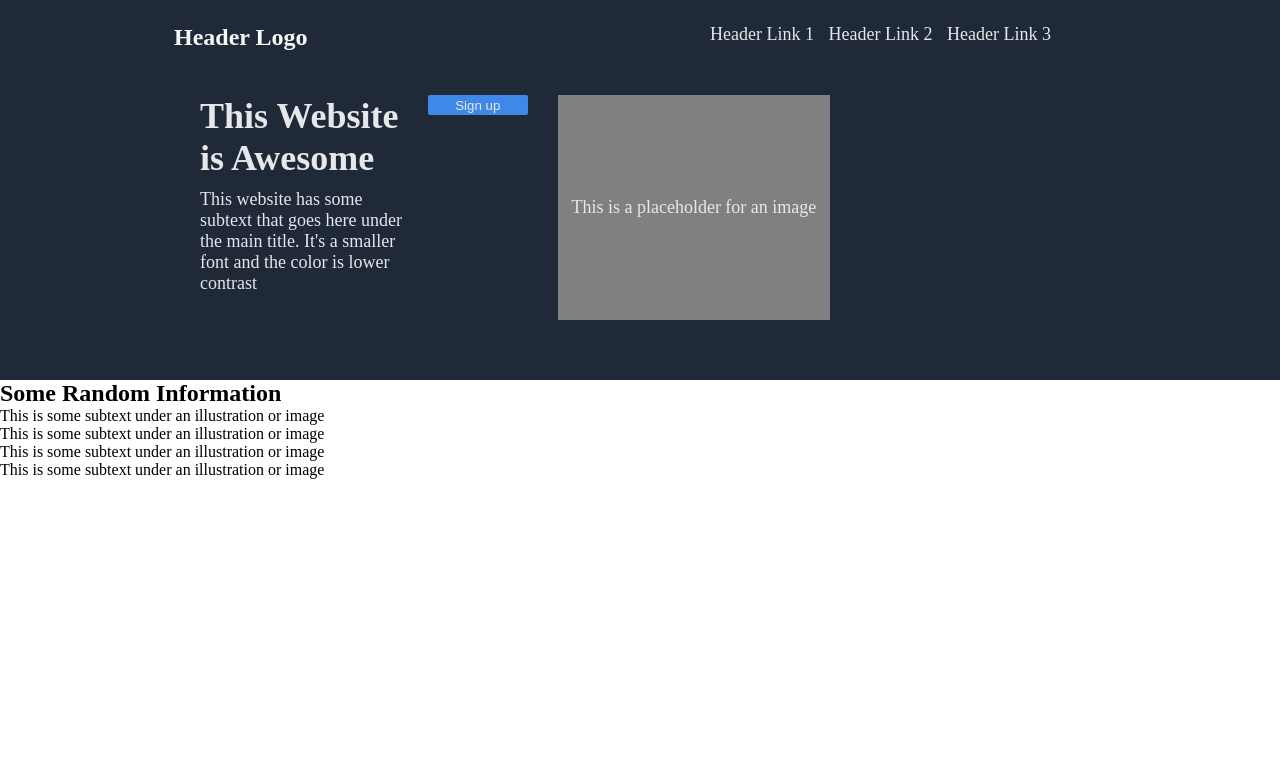
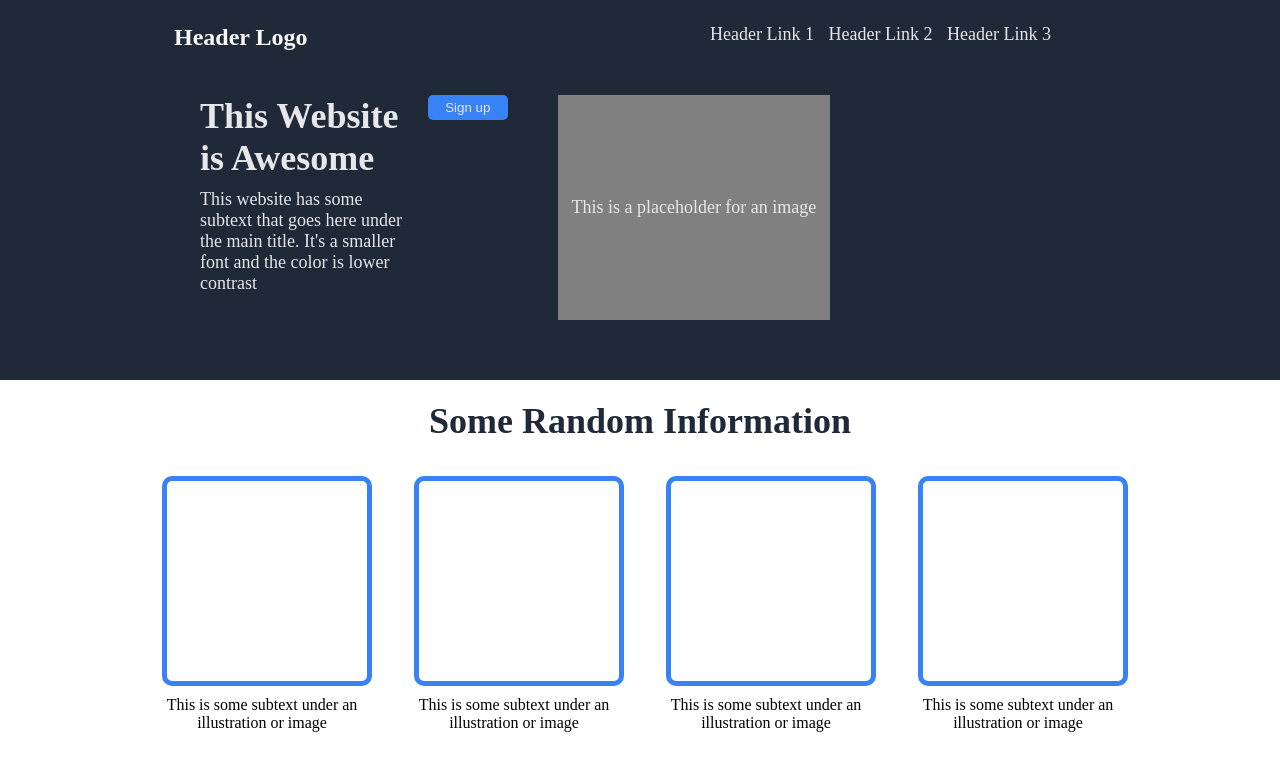
Before and after one commit to HammadM4hmood/LandingPage_Project, a plain HTML site: page index.html in a window 1280 px wide. Drawn offline with Linux system fonts and the light colour scheme.

Commit message:
Compelete 2nd Part of The Landing Page
centered the title, and added info under the dummy images

```diff
--- a/index.html
+++ b/index.html
@@ -35,17 +35,25 @@
         </div>
       </div>
     </div>
+
     <div class="info">
-      <div class="content">
-        <h2>Some Random Information</h2>
-        <div class="images">
-          <div></div>
+      <div class="text_head">Some Random Information</div>
+
+      <div class="images">
+        <div class="replace">
+          <div class="box"></div>
           <p>This is some subtext under an illustration or image</p>
-          <div></div>
+        </div>
+        <div class="replace">
+          <div class="box"></div>
           <p>This is some subtext under an illustration or image</p>
-          <div></div>
+        </div>
+        <div class="replace">
+          <div class="box"></div>
           <p>This is some subtext under an illustration or image</p>
-          <div></div>
+        </div>
+        <div class="replace">
+          <div class="box"></div>
           <p>This is some subtext under an illustration or image</p>
         </div>
       </div>
--- a/style.css
+++ b/style.css
@@ -41,11 +41,11 @@ a {
 
 button {
   color: whitesmoke;
-  background-color: rgb(64, 136, 231);
-  width: 100px;
-  border-radius: 2px;
-  height: 20px;
-  border: rgb(64, 136, 231);
+  background-color: #3882f6;
+  width: 80px;
+  border-radius: 5px;
+  height: 25px;
+  border: #3882f6;
 }
 
 .website_info {
@@ -72,3 +72,31 @@ button {
 .margin {
   margin-left: 150px;
 }
+.text_head {
+  font-size: 36px;
+  font-weight: bolder;
+  color: #1f2937;
+  text-align: center;
+  margin: 20px 0px;
+}
+.box {
+  border: #3882f6 5px solid;
+  height: 200px;
+  width: 200px;
+  border-radius: 10px;
+  margin-bottom: 10px;
+}
+
+.replace {
+  width: 200px;
+  flex-wrap: wrap;
+}
+.info {
+  text-align: center;
+}
+.images {
+  display: flex;
+  justify-content: center;
+  gap: 52px;
+  margin: 34px 0;
+}
```
Also changed, not shown: eyesore.html (+0 -15 lines).
